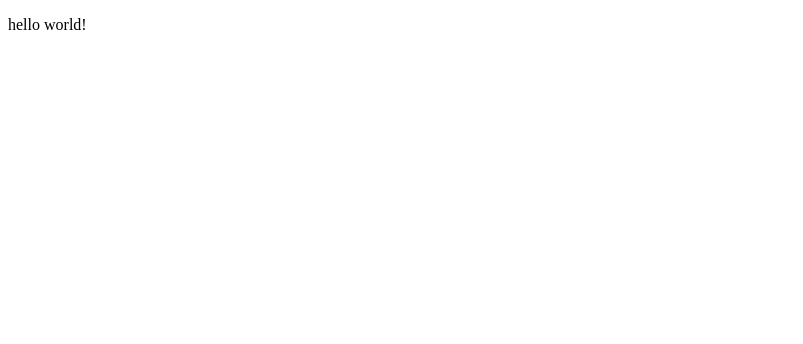
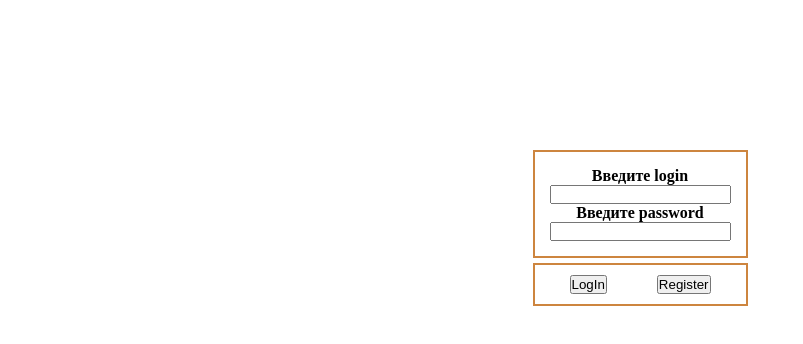
Before and after one commit to maximberdyshev/todos, a React (Create React App) app in the folder front/: page / in a window 1280 px wide. Shown: the top 344 px of the page, without its empty margins (0-803 px from the left). Built offline with nearby package versions, Linux system fonts and the light colour scheme.

Commit message:
add placeholder login

```diff
--- a/front/src/App.js
+++ b/front/src/App.js
@@ -1,9 +1,11 @@
 import React from 'react'
+import MainForm from './components/MainForm'
+import './styles/App.css'
 
 function App() {
   return (
     <div className='App'>
-    <p>hello world!</p>
+      <MainForm />
     </div>
   )
 }
--- /dev/null
+++ b/front/src/components/AuthWindow/AuthForm.jsx
@@ -0,0 +1,80 @@
+import React, { useState } from 'react'
+
+export default function AuthForm(props) {
+  const [userLogin, setUserLogin] = useState('')
+  const [userPass, setUserPass] = useState('')
+
+  async function logIn(e) {
+    e.preventDefault()
+    let loginIsTrue = false
+    let passIsTrue = false
+
+    let findUsers = await fetch(
+      'https://jsonplaceholder.typicode.com/users'
+    ).then((response) => response.json())
+    //   .then((json) => findUsers = json)
+
+    // проверка авторизации по логину
+    for (let i = 0; i < findUsers.length; i++) {
+      if (userLogin === findUsers[i].username) {
+        // props.authTrue()
+        loginIsTrue = true
+        // return
+      }
+      if (userPass === findUsers[i].address.zipcode) {
+        // props.authTrue()
+        passIsTrue = true
+        // return
+      }
+      if (loginIsTrue && passIsTrue) {
+        props.authTrue()
+      }
+    }
+
+    // for (let i = 0; i < findUsers.length; i++) {
+    //   if (userPass === findUsers[i].address.zipcode) {
+    //     // props.authTrue()
+    //     passIsTrue = true
+    //     return
+    //   }
+    //   console.log(findUsers[i].address.zipcode)
+    // }
+
+
+
+    setUserLogin('')
+    setUserPass('')
+
+    // переделать вывод в лог на мессадж пользователю
+    // console.log('Указанного логина не существует')
+  }
+
+  function regIn(e) {
+    e.preventDefault()
+  }
+
+  return (
+    <div className='AuthForm'>
+      <form className='auth-input'>
+        <strong>Введите login</strong>
+        <input
+          type='text'
+          value={userLogin}
+          onChange={(e) => setUserLogin(e.target.value)}
+        />
+        <strong>Введите password</strong>
+        <input
+          type='password'
+          value={userPass}
+          onChange={(e) => setUserPass(e.target.value)}
+        />
+      </form>
+      <form className='auth-btn'>
+        <button onClick={logIn}>LogIn</button>
+        <button onClick={regIn}>Register</button>
+      </form>
+      {/* remove this button */}
+      {/* <button onClick={props.authTrue}>go auth</button> */}
+    </div>
+  )
+}
--- /dev/null
+++ b/front/src/components/MainForm.jsx
@@ -0,0 +1,14 @@
+import React, { useState } from 'react'
+import AuthForm from './AuthWindow/AuthForm'
+import TodoList from './Todo/TodoList'
+
+export default function MainForm() {
+  // имитация состояния авторизации пользователя
+  const [isAuth, setIsAuth] = useState(false)
+
+  function authTrue() {
+    setIsAuth(!isAuth)
+  }
+
+  return <div>{isAuth ? <TodoList /> : <AuthForm authTrue={authTrue} />}</div>
+}
--- /dev/null
+++ b/front/src/components/Todo/TodoList.jsx
@@ -0,0 +1,7 @@
+import React from 'react'
+
+export default function TodoList() {
+  return (
+    <div>TodoList</div>
+  )
+}
--- /dev/null
+++ b/front/src/styles/App.css
@@ -0,0 +1,32 @@
+* {
+  margin: 0;
+  padding: 0;
+  box-sizing: border-box;
+}
+
+#root {
+  display: flex;
+  justify-content: center;
+}
+
+/* .App {
+  width: 1200px;
+} */
+
+.auth-input {
+  display: flex;
+  margin-top: 150px;
+  padding: 15px;
+  border: 2px solid peru;
+  align-items: center;
+  flex-direction: column;
+}
+
+.auth-btn {
+  display: flex;
+  margin-top: 5px;
+  padding: 10px;
+  border: 2px solid peru;
+  align-items: center;
+  justify-content: space-around;
+}
```
Also changed, not shown: 1 other file (tests, documents, lock files or other folders).
